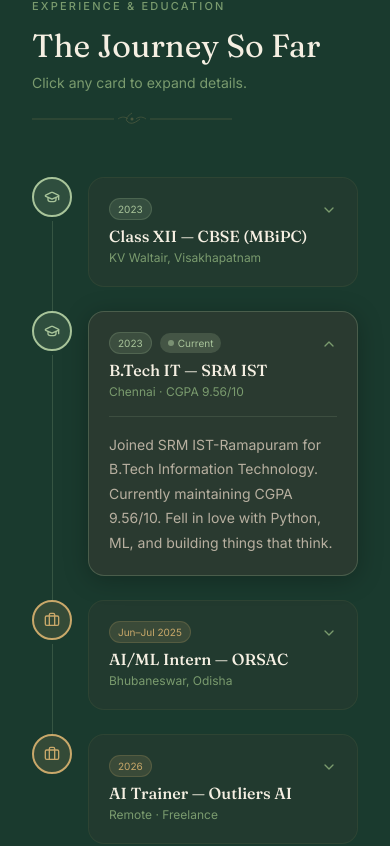
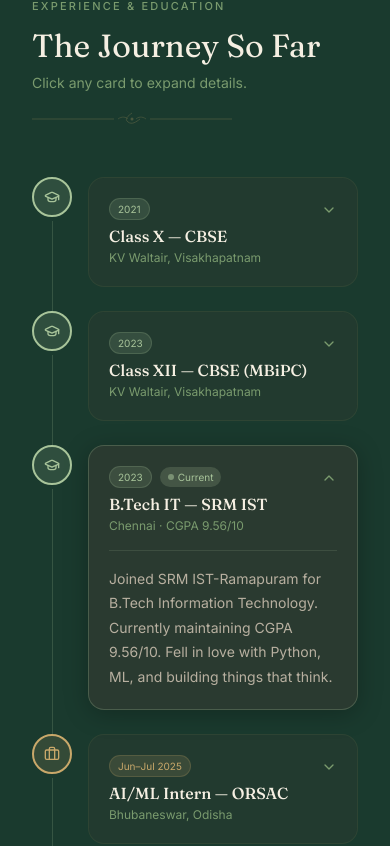
Before and after one commit to Purvii15/Portfolio, a React (Vite) app: page / in a window 390 px wide. Shown: the part 11154-12000 px from the top of the page. Built offline with nearby package versions, Linux system fonts and the light colour scheme.

Commit message:
Fix hero layout, restore Class X without percentage

```diff
--- a/src/components/Hero.jsx
+++ b/src/components/Hero.jsx
@@ -88,7 +88,7 @@ const Hero = () => (
       <div className="grid grid-cols-1 lg:grid-cols-2 gap-12 lg:gap-16 items-center">
 
         {/* LEFT — Text */}
-        <div className="flex flex-col gap-5 lg:order-1">
+        <div className="flex flex-col gap-5">
 
           {/* Available badge */}
           <motion.div variants={fadeUp} custom={0} initial="hidden" animate="visible">
--- a/src/components/JourneyCompact.jsx
+++ b/src/components/JourneyCompact.jsx
@@ -6,6 +6,14 @@ import WaveBottom from './ui/WaveBottom'
 
 // Compact timeline entries — only the key milestones
 const timelineItems = [
+  {
+    id: 1,
+    year: '2021',
+    label: 'Class X — CBSE',
+    sub: 'KV Waltair, Visakhapatnam',
+    type: 'edu',
+    detail: 'Completed CBSE Class X boards from Kendriya Vidyalaya Waltair, Visakhapatnam.',
+  },
   {
     id: 2,
     year: '2023',
```
